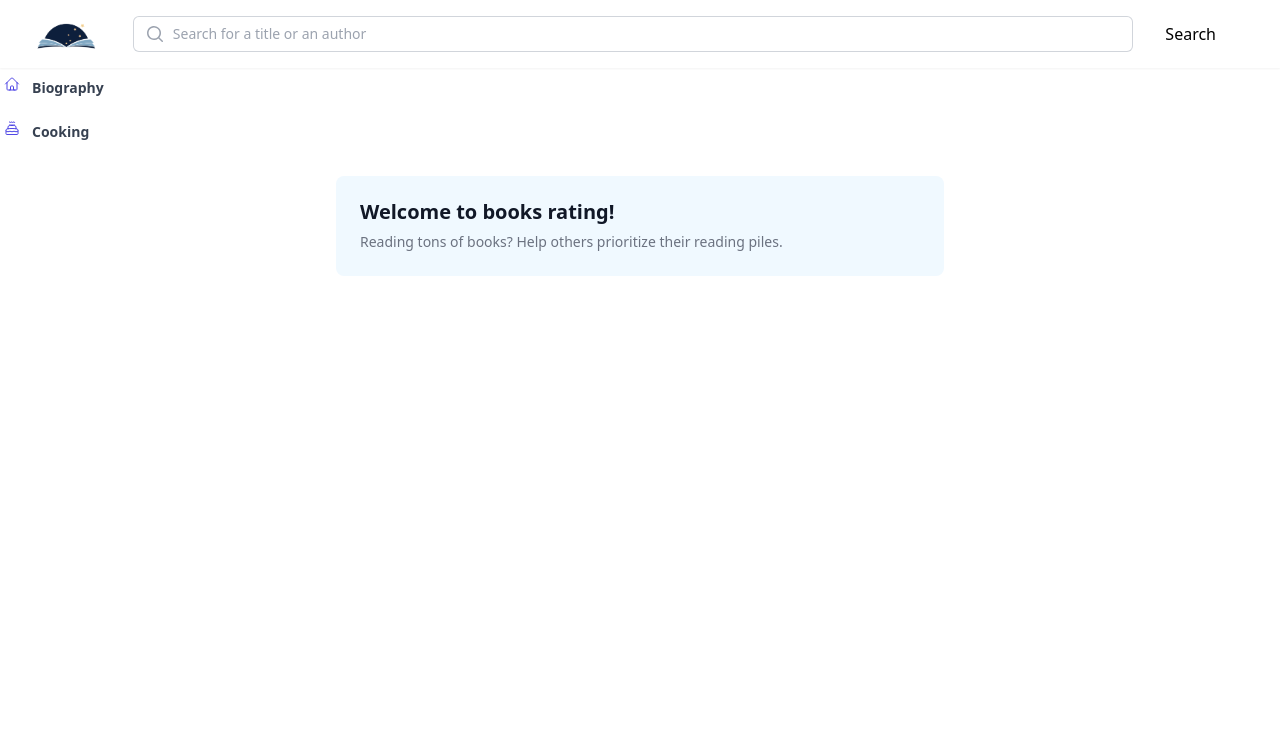
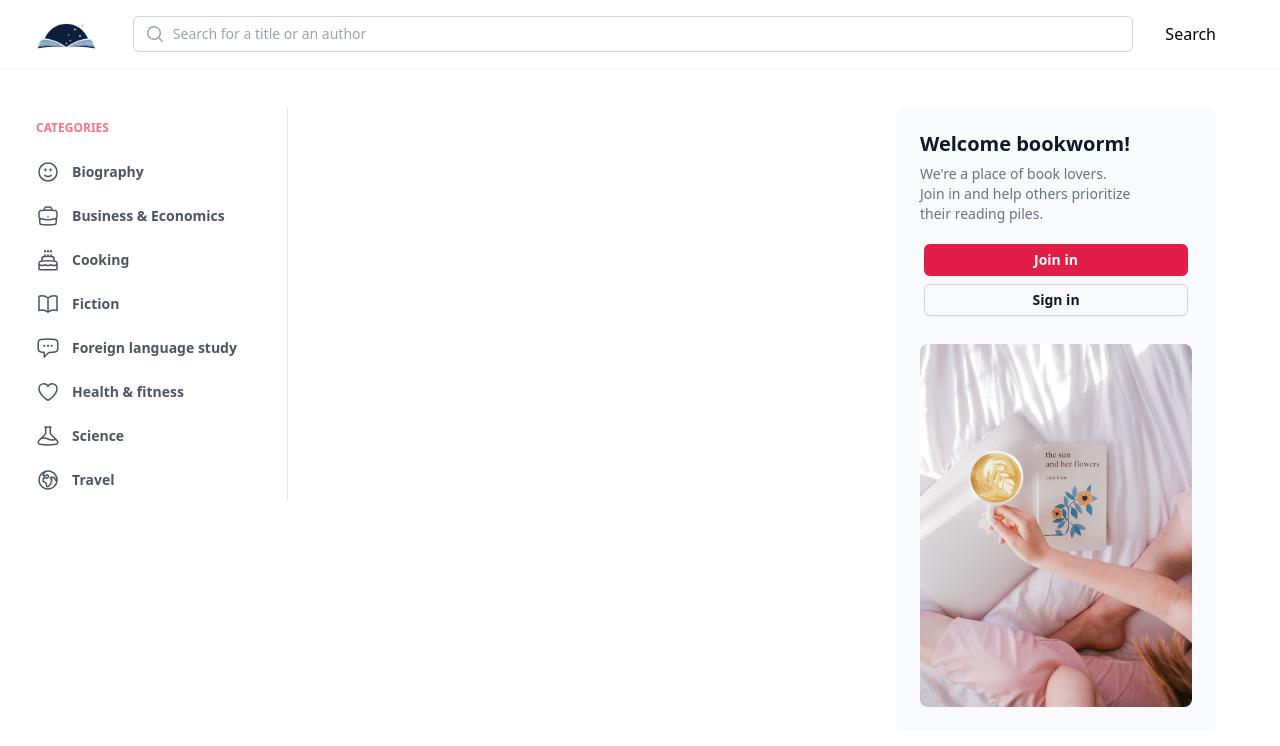
Before and after one commit to MelineCo/upbooks, a React (Create React App) app: page / in a window 1280 px wide. Shown: the top 746 px of the page. Built offline with nearby package versions, Linux system fonts and the light colour scheme; no server answers; a web font is replaced by a local one.

Commit message:
Add joinin signin aside block

```diff
--- a/src/app/App.js
+++ b/src/app/App.js
@@ -1,5 +1,5 @@
 import { CategoriesSideBar } from '../components/CategoriesSideBar';
-import Header from '../components/Header'
+import JoinIn from '../components/JoinIn'
 import Navbar from '../components/Navbar';
 import Thread from '../components/Thread'
 import { Data } from '../features/books/Data';
@@ -8,9 +8,20 @@ function App() {
   return (
     <div>
       <Navbar />
-      <CategoriesSideBar />
-      <Header />
-      <Data />
+      <div class="mx-auto flex w-full max-w-7xl items-start gap-x-8 px-4 py-10 sm:px-6 lg:px-8">
+        <aside class="sticky top-8 hidden w-64 shrink-0 lg:block border-r">
+          <CategoriesSideBar />
+        </aside>
+
+        <main class="flex-1">
+          <Data />
+        </main>
+
+        <aside class="sticky top-8 hidden w-96 shrink-0 xl:block">
+          <JoinIn />
+        </aside>
+      </div>
+
     </div>
   );
 }
--- a/src/components/CategoriesSideBar.js
+++ b/src/components/CategoriesSideBar.js
@@ -5,14 +5,15 @@ export const CategoriesSideBar = () => {
     const categories = useSelector(selectCategories)
 
     return (
-        <nav className="flex flex-1 flex-col" aria-label="Sidebar">
+        <nav className="flex flex-1 flex-col mr-6" aria-label="Sidebar">
             <ul role="list" className="-mx-2 space-y-1">
+                <span className="text-rose-400 group flex gap-x-3 rounded-md p-2 pl-3 text-xs leading-6 font-semibold">CATEGORIES</span>
                 {Object.values(categories).map((category, index) => {
                     return (
-                        <li key={index}>
+                        <li key={index} className="text-gray-600 hover:text-rose-600 hover:bg-rose-50 rounded-md ">
                             {/* <!-- Current: "bg-gray-50 text-indigo-600", Default: "text-gray-700 hover:text-indigo-600 hover:bg-gray-50" --> */}
-                            <a href="#" className="text-gray-700 hover:text-indigo-600 hover:bg-gray-50 group flex gap-x-3 rounded-md p-2 pl-3 text-sm leading-6 font-semibold">
-                                <svg className="h-4 w-4 shrink-0 text-indigo-600" fill="none" viewBox="0 0 24 24" strokeWidth="1.5" stroke="currentColor" aria-hidden="true">
+                            <a href="#" className="font-normal group flex gap-x-3 p-2 pl-3 text-sm leading-6 font-semibold inline-block align-middle">
+                                <svg className="h-6 w-6 shrink-0" fill="none" viewBox="0 0 24 24" strokeWidth="1.5" stroke="currentColor" aria-hidden="true">
                                     <path strokeLinecap="round" strokeLinejoin="round" d={category.icon} />
                                 </svg>
                                 {category.name}
--- a/src/components/Header.js
+++ /dev/null
@@ -1,21 +0,0 @@
-import SearchBar from "./SearchBar"
-import AddBookButton from "../features/books/AddBookButton";
-
-const Header = () => {
-    return (
-        <>
-        <header className="container max-w-2xl mt-6 mb-6">
-            <div className="bg-sky-50 sm:rounded-lg">
-            <div className="px-4 py-5 sm:p-6">
-                <h3 className="text-xl font-semibold leading-6 text-gray-900">Welcome to books rating!</h3>
-                <div className="mt-2 max-w-xl text-sm text-gray-500">
-                    <p>Reading tons of books? Help others prioritize their reading piles.</p>
-                </div>
-            </div>
-            </div>
-        </header>
-        </>
-    );
-  };
-
-export default Header;
--- /dev/null
+++ b/src/components/JoinIn.js
@@ -0,0 +1,28 @@
+import photo from '../sincerely-media-oKbHnbz2njQ-unsplash.jpg'
+
+const JoinIn = () => {
+    return (
+        <>
+            <header className="container max-w-2xl mb-6">
+                <div className="bg-slate-50 sm:rounded-lg">
+                    <div className="px-4 py-5 sm:p-6">
+                        <h3 className="text-xl font-semibold leading-6 text-gray-900">Welcome bookworm!</h3>
+                        <div className="mt-2 mb-6 max-w-xl text-sm text-gray-500">
+                            <p>We're a place of book lovers.<br />
+                                Join in and help others prioritize<br /> their reading piles.
+                            </p>
+                            <div className="flex flex-col mt-4">
+                                <button type="button" class="m-1 rounded-md bg-rose-600 px-2.5 py-1.5 text-sm font-semibold text-white shadow-sm hover:bg-rose-500 focus-visible:outline focus-visible:outline-2 focus-visible:outline-offset-2 focus-visible:outline-indigo-600">Join in</button>
+                                <button type="button" class="m-1 rounded-md hover:bg-white px-2.5 py-1.5 text-sm font-semibold text-gray-900 shadow-sm ring-1 ring-inset ring-gray-300 hover:bg-gray-50">Sign in</button>
+
+                            </div>
+                        </div>
+                        <img src={photo} alt="bookworm" className="sm:rounded-lg mx:6" />
+                    </div>
+                </div>
+            </header>
+        </>
+    );
+};
+
+export default JoinIn;
--- a/src/components/Votes.js
+++ b/src/components/Votes.js
@@ -1,19 +1,19 @@
 import { useDispatch } from 'react-redux';
 import { upvote } from '../features/books/booksSlice'
 
-const Votes = (props) => {
+const Votes = ({id, votes}) => {
     const dispatch = useDispatch();
 
     const Vote = () => {
-        dispatch(upvote({ id: props.id }));
+        dispatch(upvote({ id: id }));
     }
 
     return (
-        <button onClick={Vote} className="flex flex-col flex-nowrap place-items-center border p-3 rounded-lg hover:bg-lime-50">
+        <button onClick={Vote} className="flex flex-col flex-nowrap place-items-center border p-3 rounded-lg hover:bg-rose-50">
             <svg xmlns="http://www.w3.org/2000/svg" fill="none" viewBox="0 0 24 24" strokeWidth="1.5" stroke="currentColor" className="w-6 h-6">
                 <path strokeLinecap="round" strokeLinejoin="round" d="M4.5 15.75l7.5-7.5 7.5 7.5" />
             </svg>
-            <span className="text-xs font-bold pt-2">{props.votes}</span>
+            <span className="text-xs font-bold pt-2">{votes}</span>
         </button>
     );
 };
--- a/src/features/books/Data.js
+++ b/src/features/books/Data.js
@@ -12,7 +12,7 @@ export const Data = () => {
             {isLoading && <p>...loading</p>}
             {isSuccess && (
                 <>
-                <h1>Results</h1>
+                <span className="flex gap-x-3 rounded-md text-xs leading-6 font-semibold">Search results</span>
                 <ul role="list" className="divide-y divide-gray-100">
                     {data.items.map(book => {
                         return < BookCard id={book.id} volumeInfo={book.volumeInfo} />
--- a/src/features/categories/categoriesSlice.js
+++ b/src/features/categories/categoriesSlice.js
@@ -31,14 +31,45 @@ const initialState = {
   categories: {
     1: {
       name: "Biography",
-        icon: "M2.25 12l8.954-8.955c.44-.439 1.152-.439 1.591 0L21.75 12M4.5 9.75v10.125c0 .621.504 1.125 1.125 1.125H9.75v-4.875c0-.621.504-1.125 1.125-1.125h2.25c.621 0 1.125.504 1.125 1.125V21h4.125c.621 0 1.125-.504 1.125-1.125V9.75M8.25 21h8.25"
+      icon: "M15.182 15.182a4.5 4.5 0 01-6.364 0M21 12a9 9 0 11-18 0 9 9 0 0118 0zM9.75 9.75c0 .414-.168.75-.375.75S9 10.164 9 9.75 9.168 9 9.375 9s.375.336.375.75zm-.375 0h.008v.015h-.008V9.75zm5.625 0c0 .414-.168.75-.375.75s-.375-.336-.375-.75.168-.75.375-.75.375.336.375.75zm-.375 0h.008v.015h-.008V9.75z"
     },
     2: {
+      name: "Business & Economics",
+      icon:
+        "M20.25 14.15v4.25c0 1.094-.787 2.036-1.872 2.18-2.087.277-4.216.42-6.378.42s-4.291-.143-6.378-.42c-1.085-.144-1.872-1.086-1.872-2.18v-4.25m16.5 0a2.18 2.18 0 00.75-1.661V8.706c0-1.081-.768-2.015-1.837-2.175a48.114 48.114 0 00-3.413-.387m4.5 8.006c-.194.165-.42.295-.673.38A23.978 23.978 0 0112 15.75c-2.648 0-5.195-.429-7.577-1.22a2.016 2.016 0 01-.673-.38m0 0A2.18 2.18 0 013 12.489V8.706c0-1.081.768-2.015 1.837-2.175a48.111 48.111 0 013.413-.387m7.5 0V5.25A2.25 2.25 0 0013.5 3h-3a2.25 2.25 0 00-2.25 2.25v.894m7.5 0a48.667 48.667 0 00-7.5 0M12 12.75h.008v.008H12v-.008z"
+    },
+    3: {
       name: "Cooking",
       icon: "M12 8.25v-1.5m0 1.5c-1.355 0-2.697.056-4.024.166C6.845 8.51 6 9.473 6 10.608v2.513m6-4.87c1.355 0 2.697.055 4.024.165C17.155 8.51 18 9.473 18 10.608v2.513m-3-4.87v-1.5m-6 1.5v-1.5m12 9.75l-1.5.75a3.354 3.354 0 01-3 0 3.354 3.354 0 00-3 0 3.354 3.354 0 01-3 0 3.354 3.354 0 00-3 0 3.354 3.354 0 01-3 0L3 16.5m15-3.38a48.474 48.474 0 00-6-.37c-2.032 0-4.034.125-6 .37m12 0c.39.049.777.102 1.163.16 1.07.16 1.837 1.094 1.837 2.175v5.17c0 .62-.504 1.124-1.125 1.124H4.125A1.125 1.125 0 013 20.625v-5.17c0-1.08.768-2.014 1.837-2.174A47.78 47.78 0 016 13.12M12.265 3.11a.375.375 0 11-.53 0L12 2.845l.265.265zm-3 0a.375.375 0 11-.53 0L9 2.845l.265.265zm6 0a.375.375 0 11-.53 0L15 2.845l.265.265z"
+    },
+    4: {
+      name: "Fiction",
+      icon: "M12 6.042A8.967 8.967 0 006 3.75c-1.052 0-2.062.18-3 .512v14.25A8.987 8.987 0 016 18c2.305 0 4.408.867 6 2.292m0-14.25a8.966 8.966 0 016-2.292c1.052 0 2.062.18 3 .512v14.25A8.987 8.987 0 0018 18a8.967 8.967 0 00-6 2.292m0-14.25v14.25"
+    },
+    5: {
+      name: "Foreign language study",
+      icon:
+        "M8.625 9.75a.375.375 0 11-.75 0 .375.375 0 01.75 0zm0 0H8.25m4.125 0a.375.375 0 11-.75 0 .375.375 0 01.75 0zm0 0H12m4.125 0a.375.375 0 11-.75 0 .375.375 0 01.75 0zm0 0h-.375m-13.5 3.01c0 1.6 1.123 2.994 2.707 3.227 1.087.16 2.185.283 3.293.369V21l4.184-4.183a1.14 1.14 0 01.778-.332 48.294 48.294 0 005.83-.498c1.585-.233 2.708-1.626 2.708-3.228V6.741c0-1.602-1.123-2.995-2.707-3.228A48.394 48.394 0 0012 3c-2.392 0-4.744.175-7.043.513C3.373 3.746 2.25 5.14 2.25 6.741v6.018z"
+    },
+    6: {
+      name: "Health & fitness",
+      icon: "M21 8.25c0-2.485-2.099-4.5-4.688-4.5-1.935 0-3.597 1.126-4.312 2.733-.715-1.607-2.377-2.733-4.313-2.733C5.1 3.75 3 5.765 3 8.25c0 7.22 9 12 9 12s9-4.78 9-12z"
+    },
+    7: {
+      name: "Science",
+      icon:
+        "M9.75 3.104v5.714a2.25 2.25 0 01-.659 1.591L5 14.5M9.75 3.104c-.251.023-.501.05-.75.082m.75-.082a24.301 24.301 0 014.5 0m0 0v5.714c0 .597.237 1.17.659 1.591L19.8 15.3M14.25 3.104c.251.023.501.05.75.082M19.8 15.3l-1.57.393A9.065 9.065 0 0112 15a9.065 9.065 0 00-6.23-.693L5 14.5m14.8.8l1.402 1.402c1.232 1.232.65 3.318-1.067 3.611A48.309 48.309 0 0112 21c-2.773 0-5.491-.235-8.135-.687-1.718-.293-2.3-2.379-1.067-3.61L5 14.5"
+    },
+    8: {
+      name: "Travel",
+      icon: "M20.893 13.393l-1.135-1.135a2.252 2.252 0 01-.421-.585l-1.08-2.16a.414.414 0 00-.663-.107.827.827 0 01-.812.21l-1.273-.363a.89.89 0 00-.738 1.595l.587.39c.59.395.674 1.23.172 1.732l-.2.2c-.212.212-.33.498-.33.796v.41c0 .409-.11.809-.32 1.158l-1.315 2.191a2.11 2.11 0 01-1.81 1.025 1.055 1.055 0 01-1.055-1.055v-1.172c0-.92-.56-1.747-1.414-2.089l-.655-.261a2.25 2.25 0 01-1.383-2.46l.007-.042a2.25 2.25 0 01.29-.787l.09-.15a2.25 2.25 0 012.37-1.048l1.178.236a1.125 1.125 0 001.302-.795l.208-.73a1.125 1.125 0 00-.578-1.315l-.665-.332-.091.091a2.25 2.25 0 01-1.591.659h-.18c-.249 0-.487.1-.662.274a.931.931 0 01-1.458-1.137l1.411-2.353a2.25 2.25 0 00.286-.76m11.928 9.869A9 9 0 008.965 3.525m11.928 9.868A9 9 0 118.965 3.525"
+    },
   }
 }
-}
+
+
+
+
 
 const categoriesSlice = createSlice({
   name: 'categories',
```
Also changed, not shown: src/sincerely-media-oKbHnbz2njQ-unsplash.jpg (added). Lines whose indentation alone changed are shown as unchanged.
